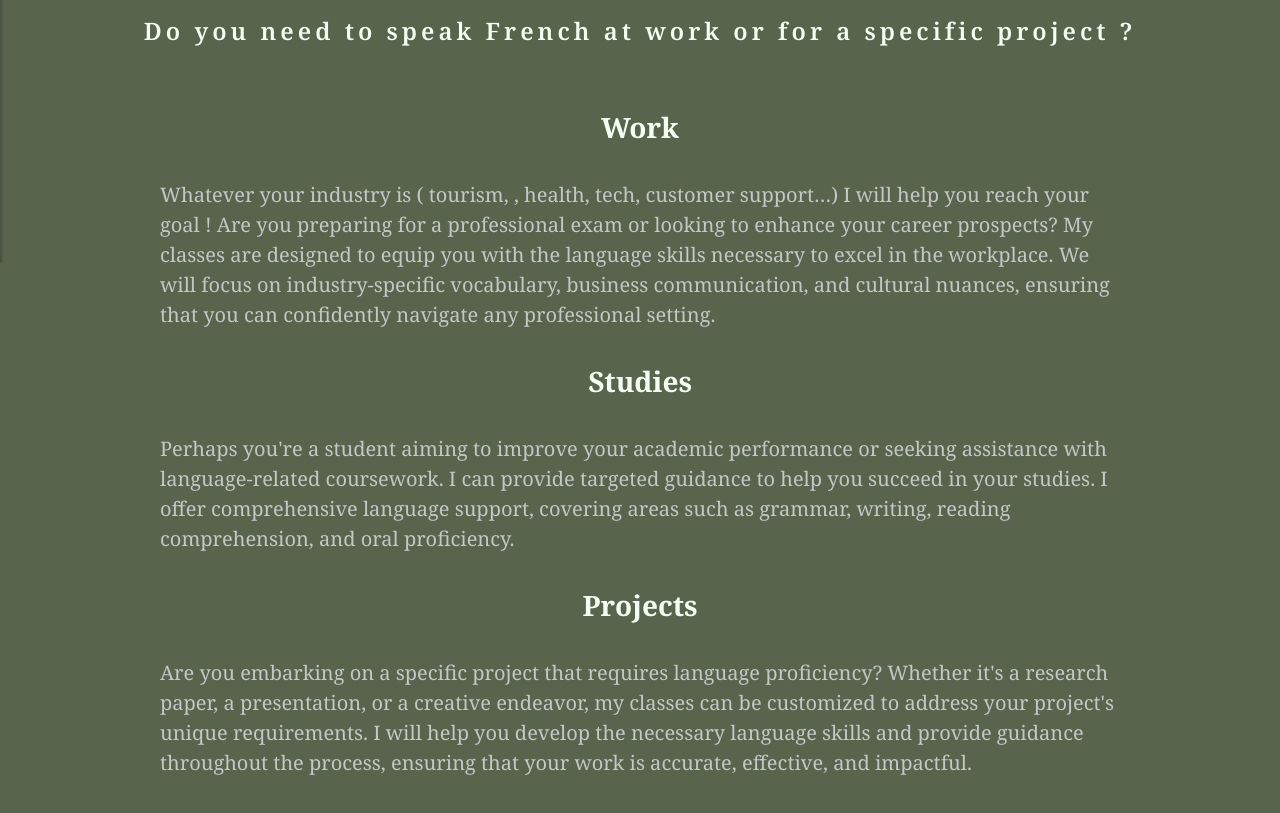
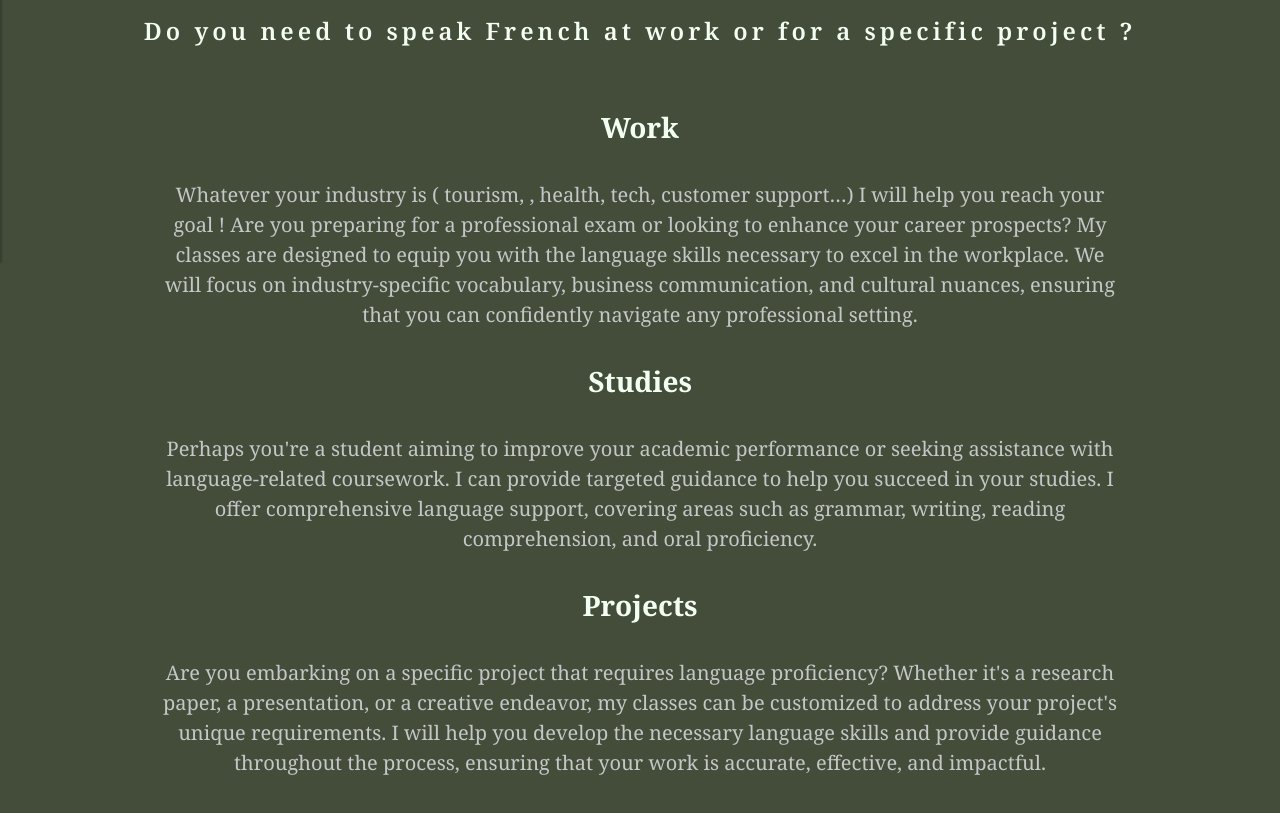
Before and after one commit to JessicaAov1/Bespoke-french-classes, a plain HTML site: page contents.html in a window 1280 px wide. Shown: the part 537-1350 px from the top of the page. Drawn offline with Linux system fonts and the light colour scheme.

Commit message:
Updated background color and texts CSS

```diff
--- a/src/main.css
+++ b/src/main.css
@@ -5,7 +5,7 @@ Variables
 */
 
 :root {
-  --clr-primary: #59644d;
+  --clr-primary: #444d3a;
   --clr-primary-light: #7d8b6d;
   --clr-grey-1: #c3c7c7;
   --clr-blue-5: #3a6d90;
@@ -327,7 +327,7 @@ h3 {
     background-color: var(--clr-red);
   }
   to {
-     background-color: var(--clr-primary-light);
+    background-color: var(--clr-primary-light);
   }
 }
 .contact-link {
@@ -370,7 +370,7 @@ About
 .about-text {
   width: 80%;
   line-height: 1.5rem;
-  font-size: 1rem;
+  font-size: 0.875rem;
   color: var(--clr-grey-1);
   display: block;
   margin: 1rem auto;
@@ -394,7 +394,8 @@ Contents
 .content-text {
   margin: 1.5rem auto;
   padding: 2rem;
-  font-size: 1rem;
+  font-size: 0.875rem;
+  text-align: center;
 }
 @media screen and (min-width: 768px) {
   .content-text {
```
